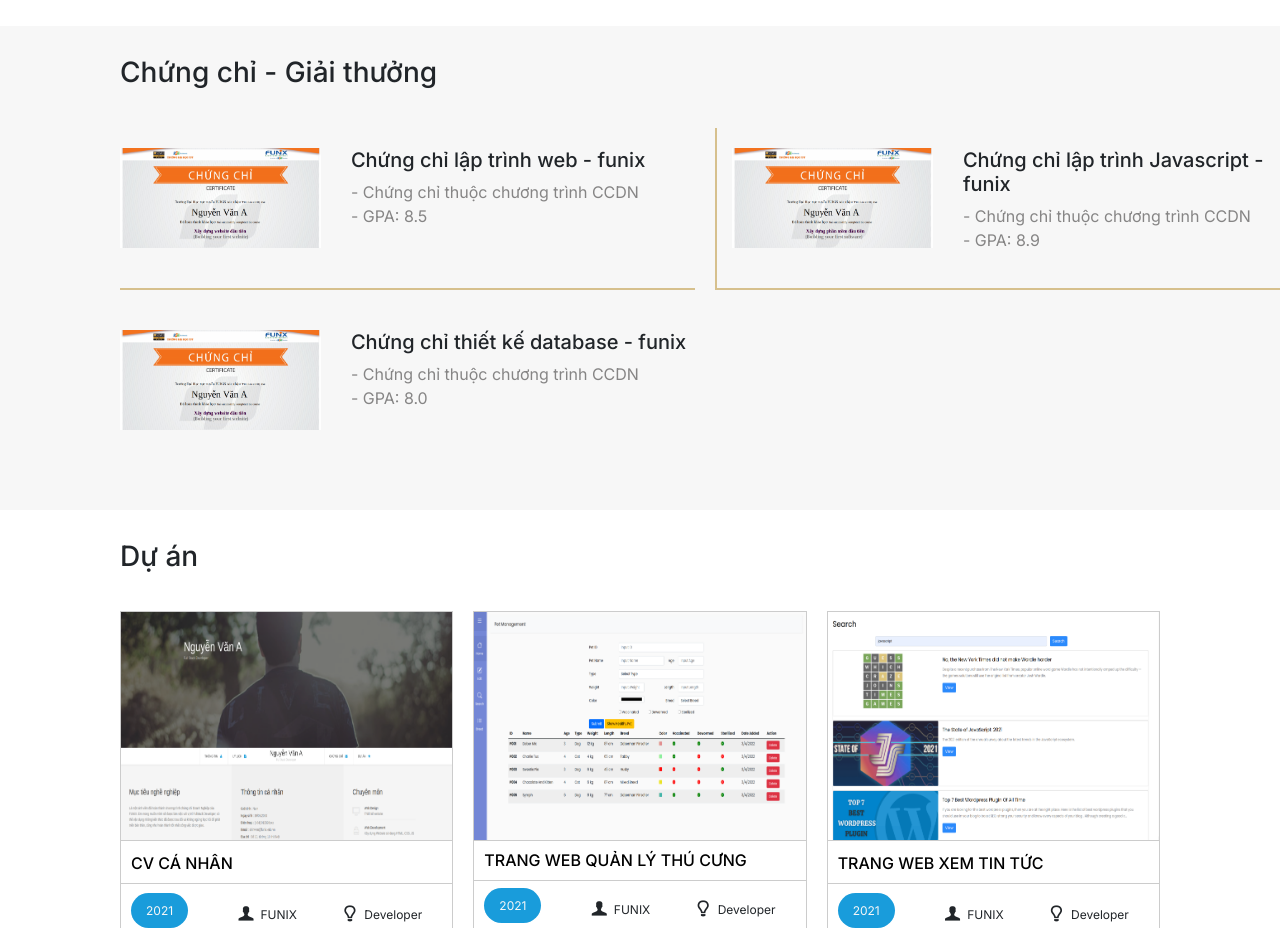
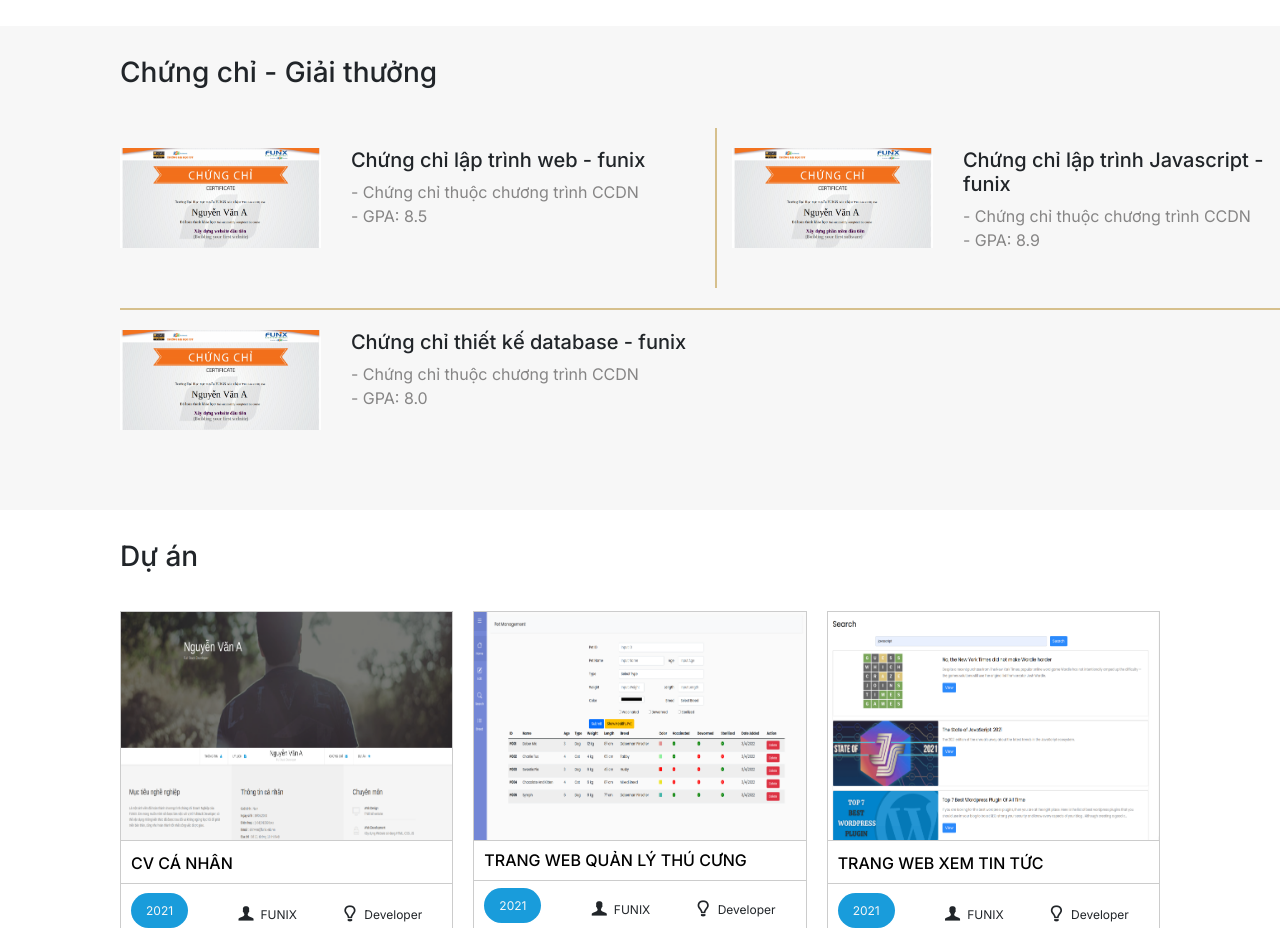
Before and after one commit to Tienpccnnt/assignment-03, a plain HTML site: page index.html in a window 1280 px wide. Shown: the part 1940-2868 px from the top of the page. Drawn offline with nearby package versions, Linux system fonts and the light colour scheme.

Commit message:
Update style.css

```diff
--- a/css/style.css
+++ b/css/style.css
@@ -193,16 +193,16 @@ section > .container {
   gap: 30px;
   padding: 20px 0;
 }
+.nav-conten:nth-child(3){
+  grid-column: 1 / span 2;
+  border-top: 2px solid #d6c08d;
+}
 .nav-conten h4 {
   font-weight: 600;
   text-transform: uppercase;
 }
 .nav-conten ul li {
   color: #868585;
-}
-.nav-conten:first-child,
-.nav-conten:nth-child(2) {
-  border-bottom: 2px solid #d6c08d;
 }
 .nav-conten ul {
   list-style: none;
```
